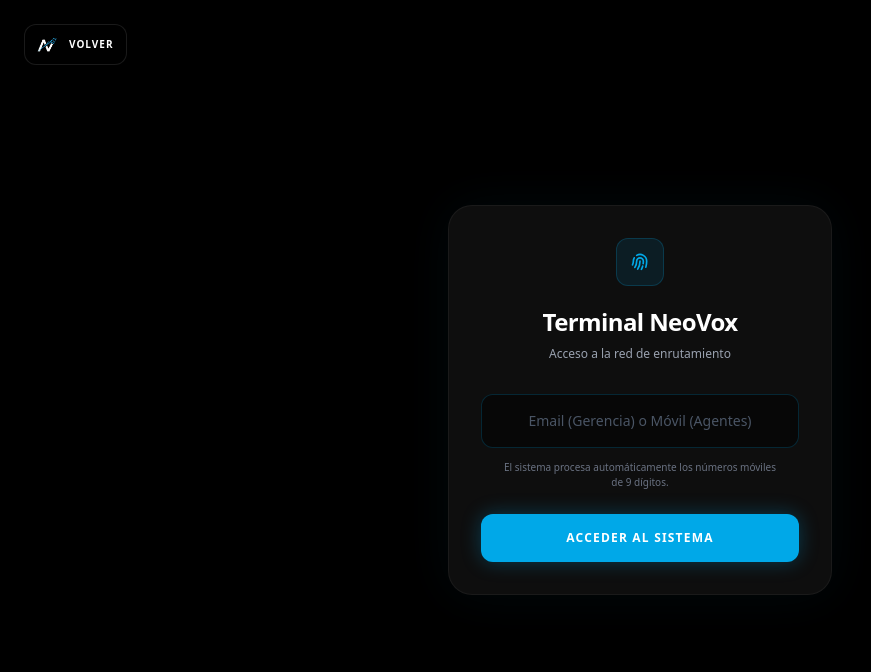
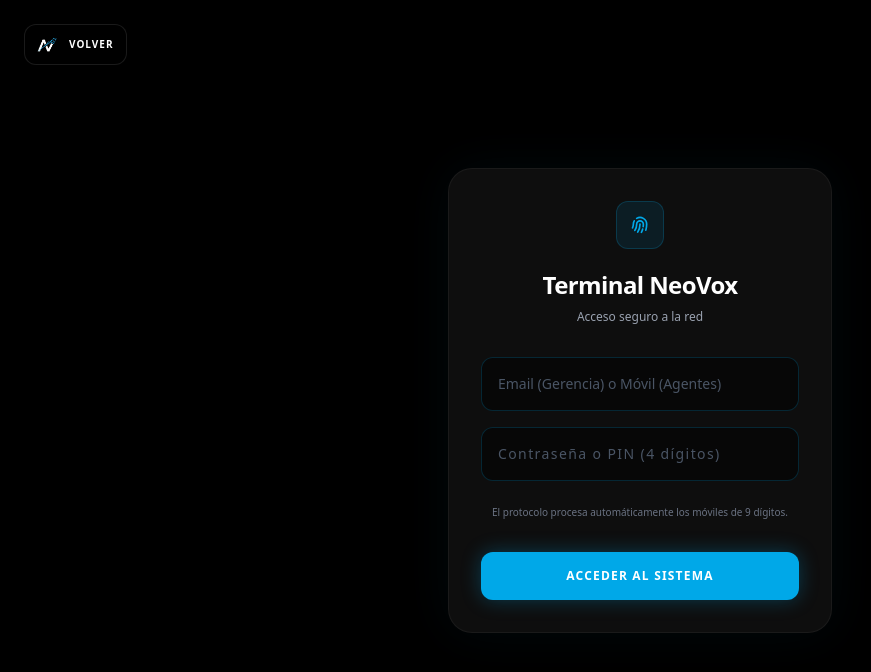
Before and after one commit to NeoServix/neovox-dashboard, a Next.js app: page /login in a window 1280 px wide. Shown: the top 672 px of the page, without its empty margins (0-871 px from the left). Built offline with nearby package versions, Linux system fonts and the light colour scheme; no server answers.

Commit message:
contraseña y pin

```diff
--- a/app/login/page.tsx
+++ b/app/login/page.tsx
@@ -9,6 +9,7 @@
 export default function PuertaAcceso() {
   const router = useRouter();
   const [credencial, setCredencial] = useState("");
+  const [clave, setClave] = useState("");
   const [cargando, setCargando] = useState(false);
   const [error, setError] = useState("");
 
@@ -30,10 +31,16 @@
 
     const valorLimpio = credencial.trim().toLowerCase();
     const sinEspacios = valorLimpio.replace(/\s+/g, '');
+    const claveLimpia = clave.trim();
+
+    if (!valorLimpio || !claveLimpia) {
+      setError("Faltan credenciales de acceso.");
+      setCargando(false);
+      return;
+    }
 
     const esEmail = /^[^\s@]+@[^\s@]+\.[^\s@]+$/.test(valorLimpio);
 
-    // Evaluamos la longitud y el formato del teléfono en segundo plano
     let esTelefono = false;
     let telefonoBusqueda = sinEspacios;
 
@@ -49,31 +56,35 @@
 
     try {
       if (esEmail) {
+        // Bloque Gerencia: Cruzamos email y password
         const { data, error: errDb } = await supabase
           .from('organizations')
           .select('id')
           .eq('contact_email', valorLimpio)
+          .eq('password', claveLimpia)
           .single();
 
-        if (errDb || !data) throw new Error("No hay ninguna agencia vinculada a este correo.");
+        if (errDb || !data) throw new Error("Credenciales de gerencia incorrectas o no autorizadas.");
 
         localStorage.setItem('neovox_org_id', data.id);
         router.push('/gerente');
 
       } else if (esTelefono) {
+        // Bloque Agente: Cruzamos teléfono y PIN
         const { data, error: errDb } = await supabase
           .from('agents')
           .select('id, org_id')
           .eq('phone_number', telefonoBusqueda)
+          .eq('pin', claveLimpia)
           .single();
 
-        if (errDb || !data) throw new Error("No encontramos este número de teléfono en el sistema.");
+        if (errDb || !data) throw new Error("El terminal o el PIN de seguridad no constan en el sistema.");
 
         localStorage.setItem('neovox_agent_id', data.id);
         router.push('/agente');
 
       } else {
-        throw new Error("Escribe un correo de gerencia válido o un móvil de 9 dígitos.");
+        throw new Error("Formato inválido. Usa un correo o un móvil de 9 dígitos.");
       }
     } catch (err: any) {
       setError(err.message);
@@ -85,13 +96,11 @@
   return (
     <main className="min-h-screen bg-black flex flex-col justify-center items-center p-6 font-sans relative selection:bg-[#00A8E8] selection:text-white">
 
-      {/* Botón flotante para volver */}
       <Link href="/" className="absolute top-6 left-6 z-50 flex items-center gap-3 bg-black/50 backdrop-blur-md p-3 rounded-xl border border-white/10 hover:bg-white/5 transition-colors">
         <Image src="/logo.png" alt="NeoVox" width={20} height={20} />
         <span className="text-[10px] font-bold tracking-widest uppercase text-white">Volver</span>
       </Link>
 
-      {/* Resplandor central */}
       <div className="absolute top-1/2 left-1/2 -translate-x-1/2 -translate-y-1/2 w-[500px] h-[500px] bg-[#00A8E8]/10 rounded-full blur-[100px] -z-10" />
 
       <div className="w-full max-w-sm bg-[#121212]/80 backdrop-blur-xl border border-white/5 p-8 rounded-3xl shadow-[0_0_50px_rgba(0,168,232,0.05)] relative overflow-hidden">
@@ -101,26 +110,37 @@
             <svg width="20" height="20" fill="none" viewBox="0 0 24 24" stroke="currentColor"><path strokeLinecap="round" strokeLinejoin="round" strokeWidth={2} d="M12 11c0 3.517-1.009 6.799-2.753 9.571m-3.44-2.04l.054-.09A13.916 13.916 0 008 11a4 4 0 118 0c0 1.017-.07 2.019-.203 3m-2.118 6.844A21.88 21.88 0 0015.171 17m3.839 1.132c.645-2.266.99-4.659.99-7.132A8 8 0 008 4.07M3 15.364c.64-1.319 1-2.8 1-4.364 0-1.457.39-2.823 1.07-4" /></svg>
           </div>
           <h1 className="text-2xl font-bold text-white tracking-tight">Terminal NeoVox</h1>
-          <p className="text-xs text-gray-400 mt-2">Acceso a la red de enrutamiento</p>
+          <p className="text-xs text-gray-400 mt-2">Acceso seguro a la red</p>
         </div>
 
-        <form onSubmit={procesarEntrada} className="space-y-6 relative z-10">
+        <form onSubmit={procesarEntrada} className="space-y-4 relative z-10">
           <div>
             <input
               type="text"
               placeholder="Email (Gerencia) o Móvil (Agentes)"
               value={credencial}
               onChange={(e) => setCredencial(e.target.value)}
-              className="w-full bg-black/50 border border-[#00A8E8]/20 rounded-xl p-4 text-white text-sm outline-none focus:border-[#00A8E8] transition-all text-center placeholder:text-gray-600"
+              className="w-full bg-black/50 border border-[#00A8E8]/20 rounded-xl p-4 text-white text-sm outline-none focus:border-[#00A8E8] transition-all placeholder:text-gray-600"
               autoComplete="off"
             />
-            <p className="text-[10px] text-gray-500 text-center mt-3 font-medium px-4">
-              El sistema procesa automáticamente los números móviles de 9 dígitos.
-            </p>
+          </div>
+          <div>
+            <input
+              type="password"
+              placeholder="Contraseña o PIN (4 dígitos)"
+              value={clave}
+              onChange={(e) => setClave(e.target.value)}
+              className="w-full bg-black/50 border border-[#00A8E8]/20 rounded-xl p-4 text-white text-sm outline-none focus:border-[#00A8E8] transition-all placeholder:text-gray-600 tracking-widest"
+              autoComplete="off"
+            />
           </div>
 
+          <p className="text-[10px] text-gray-500 text-center font-medium pt-2 pb-4">
+            El protocolo procesa automáticamente los móviles de 9 dígitos.
+          </p>
+
           {error && (
-            <div className="bg-red-500/10 border border-red-500/20 p-3 rounded-xl text-center backdrop-blur-sm">
+            <div className="bg-red-500/10 border border-red-500/20 p-3 rounded-xl text-center backdrop-blur-sm mb-4">
               <p className="text-[11px] text-red-400 font-bold tracking-wide uppercase">{error}</p>
             </div>
           )}
@@ -130,7 +150,7 @@
             disabled={cargando}
             className="w-full bg-[#00A8E8] text-white font-bold py-4 rounded-xl text-xs uppercase tracking-widest shadow-[0_0_20px_rgba(0,168,232,0.3)] hover:bg-[#0090C8] transition-all disabled:opacity-50 active:scale-[0.98]"
           >
-            {cargando ? "Conectando..." : "Acceder al sistema"}
+            {cargando ? "Desencriptando..." : "Acceder al sistema"}
           </button>
         </form>
       </div>
--- a/app/registro/page.tsx
+++ b/app/registro/page.tsx
@@ -13,8 +13,9 @@
 
   const [agencyName, setAgencyName] = useState("");
   const [contactEmail, setContactEmail] = useState("");
+  const [managerPassword, setManagerPassword] = useState("");
   const [legalAccepted, setLegalAccepted] = useState(false);
-  const [agents, setAgents] = useState([{ full_name: "", phone_number: "" }]);
+  const [agents, setAgents] = useState([{ full_name: "", phone_number: "", pin: "" }]);
 
   const [cifFile, setCifFile] = useState<File | null>(null);
   const [dniFile, setDniFile] = useState<File | null>(null);
@@ -85,7 +86,7 @@
   };
 
   const addAgentRow = () => {
-    setAgents([...agents, { full_name: "", phone_number: "" }]);
+    setAgents([...agents, { full_name: "", phone_number: "", pin: "" }]);
   };
 
   const updateAgent = (index: number, field: string, value: string) => {
@@ -95,8 +96,8 @@
   };
 
   const handleFinalize = async () => {
-    if (!agencyName || !contactEmail || agents.some(a => !a.full_name || !a.phone_number)) {
-      return alert("Faltan datos en el registro del equipo o el correo de alertas.");
+    if (!agencyName || !contactEmail || !managerPassword || agents.some(a => !a.full_name || !a.phone_number || !a.pin)) {
+      return alert("Faltan datos en el registro del equipo, el correo de alertas o los PIN de acceso.");
     }
 
     if (!legalAccepted) {
@@ -109,6 +110,7 @@
       return {
         full_name: a.full_name,
         phone_number: "+34" + nueveDigitos,
+        pin: a.pin,
         raw_length: nueveDigitos.length,
         org_id: orgId
       };
@@ -127,6 +129,7 @@
         .update({
           name: agencyName,
           contact_email: contactEmail,
+          password: managerPassword,
           sector: "Inmobiliaria"
         })
         .eq('id', orgId);
@@ -225,7 +228,7 @@
         ) : (
           <div className="max-w-md w-full bg-[#121212]/80 backdrop-blur-xl border border-white/5 rounded-3xl p-8 shadow-2xl relative overflow-hidden animate-in fade-in slide-in-from-bottom-4 duration-500">
             <span className="text-[10px] font-bold text-[#00A8E8] tracking-[0.2em] uppercase relative z-10">Paso 2 de 2</span>
-            <h1 className="text-3xl font-bold text-white mt-2 mb-8 tracking-tight relative z-10">Configura tu Búnker</h1>
+            <h1 className="text-3xl font-bold text-white mt-2 mb-8 tracking-tight relative z-10">Configura tu Nodo</h1>
 
             <div className="space-y-6 relative z-10">
               <div>
@@ -239,6 +242,7 @@
                 />
               </div>
 
+              <div className="grid grid-cols-1 md:grid-cols-2 gap-4">
                 <div>
                   <label className="block text-[10px] uppercase font-bold text-gray-500 mb-2 tracking-wider">Correo de Gerencia</label>
                   <input
@@ -249,22 +253,41 @@
                     className="w-full p-4 rounded-xl border border-[#00A8E8]/20 bg-black/50 text-white focus:border-[#00A8E8] outline-none transition-all text-sm"
                   />
                 </div>
+                <div>
+                  <label className="block text-[10px] uppercase font-bold text-gray-500 mb-2 tracking-wider">Contraseña Gerente</label>
+                  <input
+                    type="password"
+                    value={managerPassword}
+                    onChange={(e) => setManagerPassword(e.target.value)}
+                    placeholder="********"
+                    className="w-full p-4 rounded-xl border border-[#00A8E8]/20 bg-black/50 text-[#00A8E8] focus:border-[#00A8E8] outline-none transition-all text-sm"
+                  />
+                </div>
+              </div>
 
               <div>
-                <label className="block text-[10px] uppercase font-bold text-gray-500 mb-4 tracking-wider">Terminales Comerciales (Móvil)</label>
+                <label className="block text-[10px] uppercase font-bold text-gray-500 mb-4 tracking-wider">Equipo y Pines de Acceso (4 dígitos)</label>
                 <div className="space-y-3 max-h-48 overflow-y-auto pr-2 mb-4 scrollbar-thin scrollbar-thumb-white/10">
                   {agents.map((agent, index) => (
-                    <div key={index} className="flex gap-2">
+                    <div key={index} className="flex flex-col gap-2 p-3 bg-white/5 rounded-xl border border-white/5">
                       <input
                         placeholder="Nombre completo"
-                        className="w-1/2 p-3 rounded-lg border border-[#00A8E8]/20 bg-black/50 text-white text-sm outline-none focus:border-[#00A8E8]"
+                        className="w-full p-2.5 rounded-lg border border-[#00A8E8]/10 bg-black/50 text-white text-xs outline-none focus:border-[#00A8E8]"
                         onChange={(e) => updateAgent(index, 'full_name', e.target.value)}
                       />
+                      <div className="flex gap-2">
                         <input
-                        placeholder="Ej: 612 345 678"
-                        className="w-1/2 p-3 rounded-lg border border-[#00A8E8]/20 bg-black/50 text-white text-sm outline-none focus:border-[#00A8E8] font-mono"
+                          placeholder="Móvil 9 dígitos"
+                          className="w-2/3 p-2.5 rounded-lg border border-[#00A8E8]/10 bg-black/50 text-white text-xs outline-none focus:border-[#00A8E8] font-mono"
                           onChange={(e) => updateAgent(index, 'phone_number', e.target.value)}
                         />
+                        <input
+                          placeholder="PIN"
+                          maxLength={4}
+                          className="w-1/3 p-2.5 rounded-lg border border-[#00A8E8]/10 bg-black/50 text-[#00A8E8] text-xs outline-none focus:border-[#00A8E8] font-mono text-center"
+                          onChange={(e) => updateAgent(index, 'pin', e.target.value)}
+                        />
+                      </div>
                     </div>
                   ))}
                 </div>
```
Lines whose indentation alone changed are shown as unchanged.
